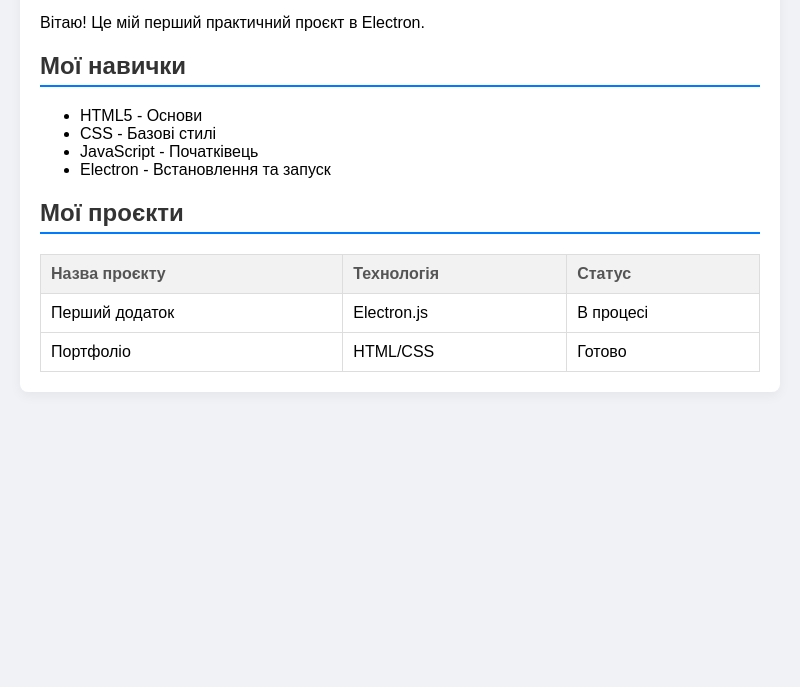
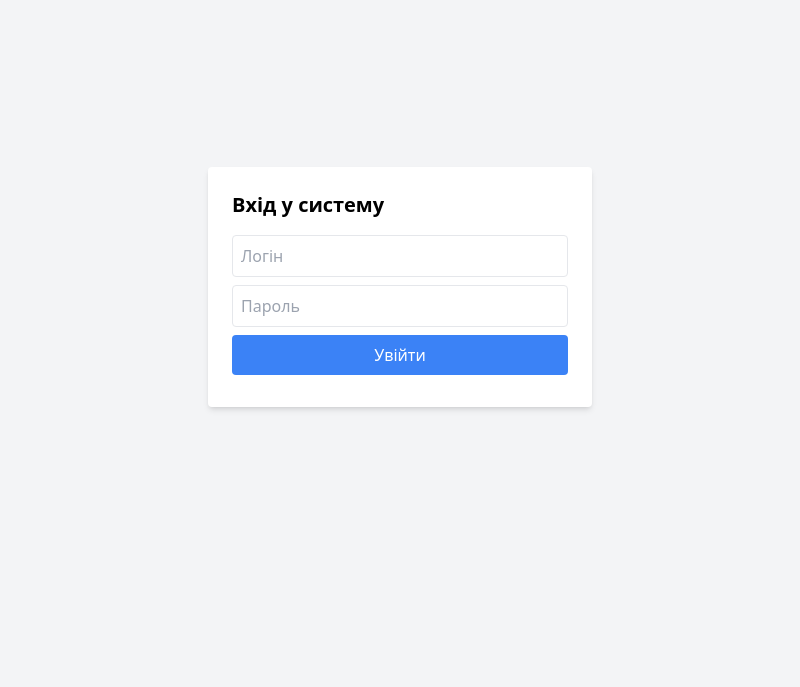
Before and after one commit to wwv-vww/my_PWA, an Electron app: page index.html in a window 800 px wide. Shown: the part 113-800 px from the top of the page. Drawn offline with nearby package versions, Linux system fonts and the light colour scheme.

Commit message:
Update index.html

```diff
--- a/index.html
+++ b/index.html
@@ -1,85 +1,83 @@
 <!DOCTYPE html>
-<html>
+<html lang="uk">
 <head>
-    <meta charset="UTF-8">
-    <title>Моє Портфоліо</title>
-    <meta http-equiv="Content-Security-Policy" content="script-src 'self' 'unsafe-inline';" />
+  <meta charset="UTF-8">
+  <title>Matrix Chat</title>
+  <script src="https://cdn.tailwindcss.com"></script>
+  <script src="https://unpkg.com/alpinejs" defer></script>
+</head>
+<body class="bg-gray-100 flex items-center justify-center h-screen">
 
-    <style>
-        /* Тут ми будемо додавати CSS-стилі */
-        body {
-            font-family: Arial, sans-serif;
-            margin: 0;
-            padding: 0;
-            background-color: #f0f2f5;
+<div x-data="chatApp()" class="bg-white p-6 rounded shadow-md w-96">
+
+  <!-- Форма логіну -->
+  <template x-if="!accessToken">
+    <div>
+      <h2 class="text-xl font-bold mb-4">Вхід у систему</h2>
+      <input x-model="username" placeholder="Логін"
+             class="border p-2 w-full mb-2 rounded" />
+      <input x-model="password" type="password" placeholder="Пароль"
+             class="border p-2 w-full mb-2 rounded" />
+      <button @click="login()" class="bg-blue-500 text-white p-2 w-full rounded">Увійти</button>
+      <p x-text="error" class="text-red-500 mt-2"></p>
+    </div>
+  </template>
+
+  <!-- Панель після авторизації -->
+  <template x-if="accessToken">
+    <div class="flex flex-col w-full h-[500px]">
+      <h1 class="text-2xl font-bold mb-4">Ви успішно авторизувались. Панель керування</h1>
+
+      <!-- User ID -->
+      <div class="mb-4 p-4 bg-gray-200 rounded text-sm break-words">
+        <span class="font-bold">Ваш Matrix ID:</span>
+        <span x-text="userId ? userId : 'Завантаження...'"></span>
+      </div>
+
+      <!-- Резюме -->
+      <div class="mb-4 p-4 bg-gray-100 rounded shadow-sm text-sm">
+        <h2 class="font-bold mb-2">Резюме користувача:</h2>
+        <p><strong>Ім'я:</strong> 34_20</p>
+        <p><strong>Посада:</strong> Розробник</p>
+        <p><strong>Досвід:</strong> Розробка веб-додатків, PWA, AlpineJS, TailwindCSS</p>
+        <p><strong>Мета:</strong> Навчання та вдосконалення навичок програмування</p>
+      </div>
+    </div>
+  </template>
+
+</div>
+
+<script>
+function chatApp() {
+  return {
+    username: '',
+    password: '',
+    userId: '',
+    accessToken: '',
+    error: '',
+
+    async login() {
+      try {
+        const res = await fetch('https://matrix.org/_matrix/client/r0/login', {
+          method: 'POST',
+          headers: { 'Content-Type': 'application/json' },
+          body: JSON.stringify({ type: 'm.login.password', user: this.username, password: this.password })
+        });
+        const data = await res.json();
+        if(data.access_token) {
+          this.accessToken = data.access_token;
+          this.userId = data.user_id;
+          this.error = '';
+        } else {
+          this.error = 'Невірний логін або пароль';
         }
-        .container {
-            width: 90%;
-            max-width: 900px;
-            margin: 20px auto;
-            padding: 20px;
-            background-color: #ffffff;
-            border-radius: 8px;
-            box-shadow: 0 4px 12px rgba(0,0,0,0.05);
-        }
-        h1, h2 {
-            color: #333;
-            border-bottom: 2px solid #007bff;
-            padding-bottom: 5px;
-        }
-        table {
-    width: 100%;
-    border-collapse: collapse;
-    margin-top: 15px;
+      } catch(e) {
+        this.error = 'Помилка під час входу';
+        console.error(e);
+      }
+    }
+  }
 }
-th, td {
-    border: 1px solid #ddd;
-    padding: 10px;
-    text-align: left;
-}
-th {
-    background-color: #f2f2f2;
-    color: #555;
-}
-    </style>
-</head>
-<body>
-
-    <div class="container">
-        <h1>Моє портфоліо</h1>
-
-        <p>Вітаю! Це мій перший практичний проєкт в Electron.</p>
-        <h2>Мої навички</h2>
-<ul>
-    <li>HTML5 - Основи</li>
-    <li>CSS - Базові стилі</li>
-    <li>JavaScript - Початківець</li>
-    <li>Electron - Встановлення та запуск</li>
-</ul>
-        <h2>Мої проєкти</h2>
-<table>
-    <thead>
-        <tr>
-            <th>Назва проєкту</th>
-            <th>Технологія</th>
-            <th>Статус</th>
-        </tr>
-    </thead>
-    <tbody>
-        <tr>
-            <td>Перший додаток</td>
-            <td>Electron.js</td>
-            <td>В процесі</td>
-        </tr>
-        <tr>
-            <td>Портфоліо</td>
-            <td>HTML/CSS</td>
-            <td>Готово</td>
-        </tr>
-    </tbody>
-</table>
-
-        </div>
-
+</script>
 </body>
 </html>
```
